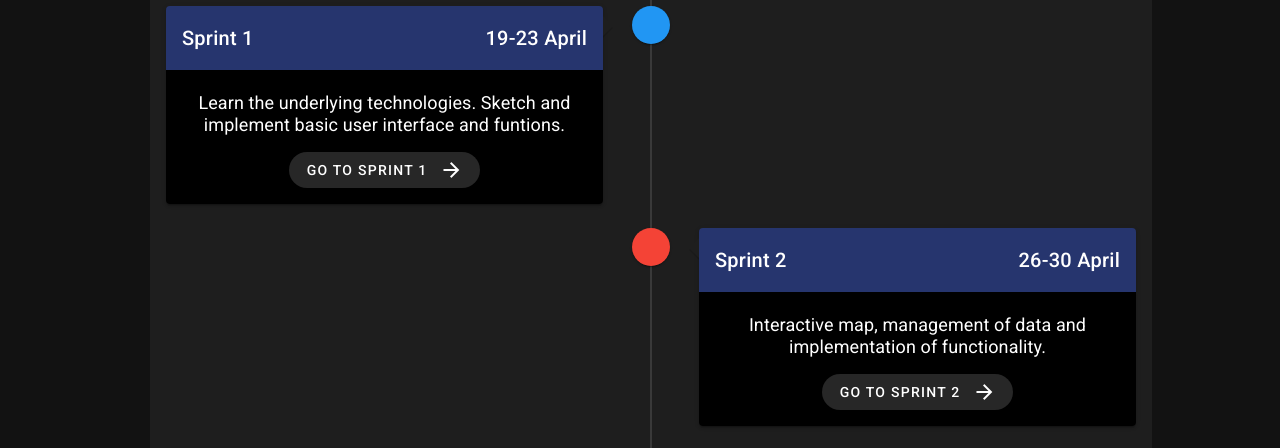
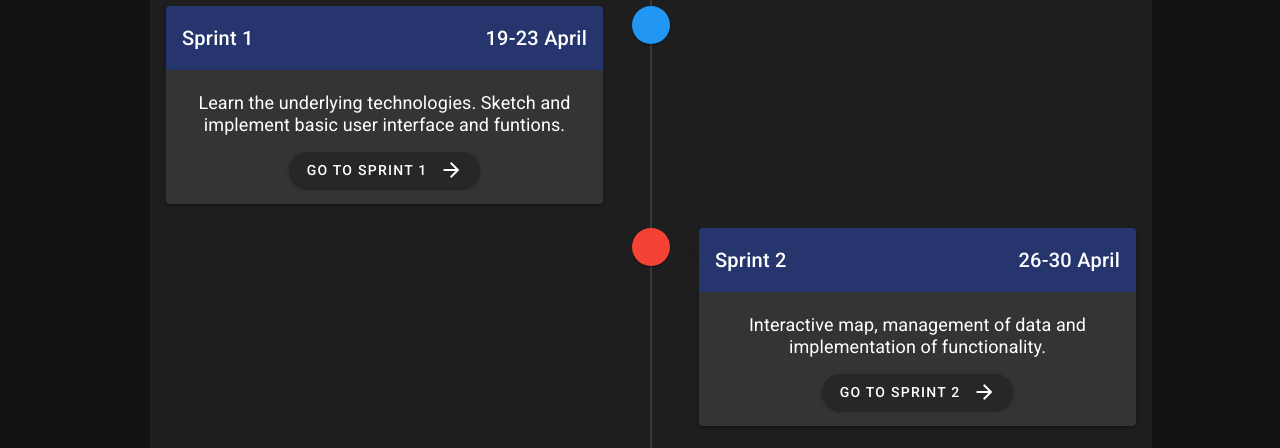
Before and after one commit to Toppkvark/Toppkvark.github.io, a Vue app: page / in a window 1280 px wide. Shown: the part 306-754 px from the top of the page. Built offline with nearby package versions, Linux system fonts and the light colour scheme.

Commit message:
Color change

```diff
--- a/src/components/Home.vue
+++ b/src/components/Home.vue
@@ -132,7 +132,7 @@ p {
   background-color: rgba(39, 54, 114, 0.965)
 }
 .text--primary{
-  background-color: black
+  background-color: rgba(53, 53, 53, 0.965)
 }
 
 </style>
```
